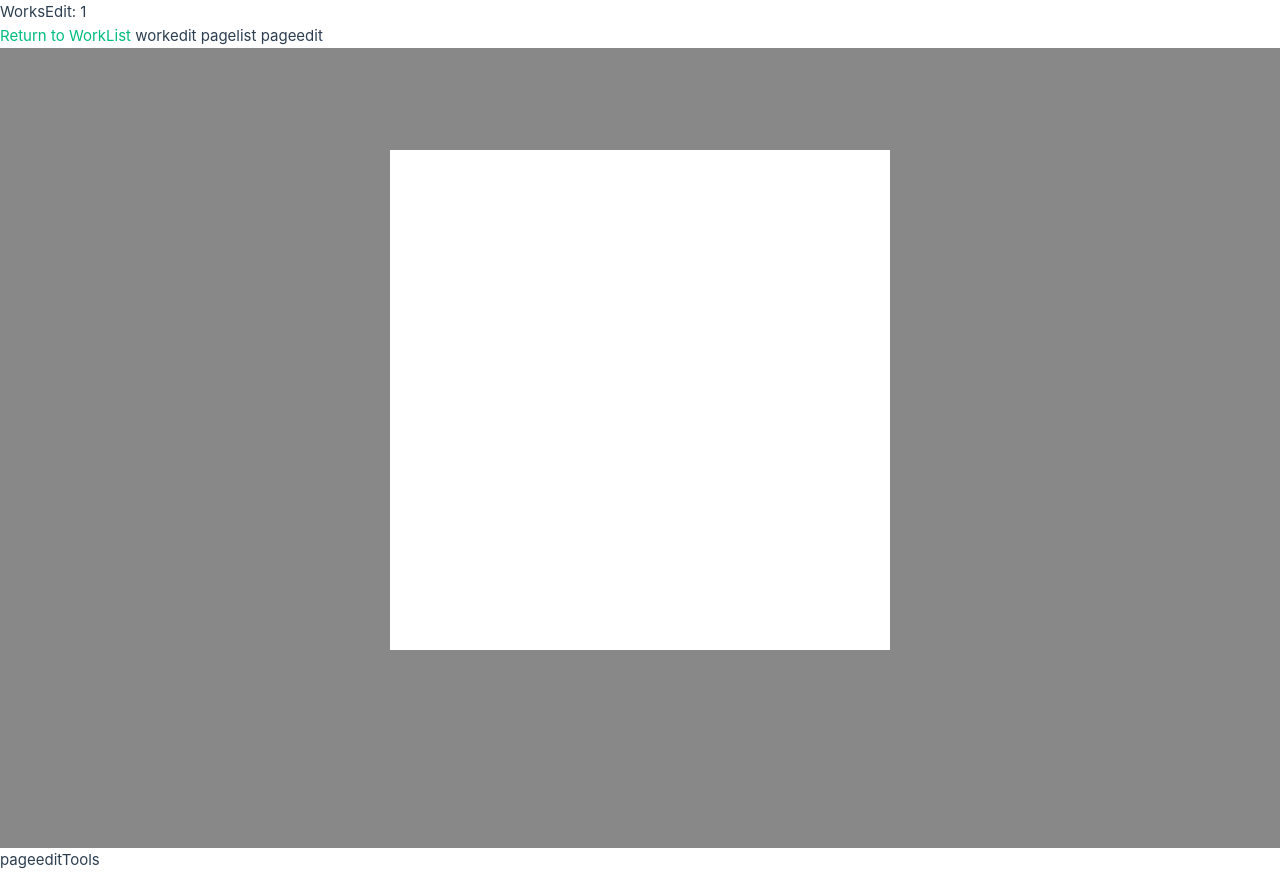
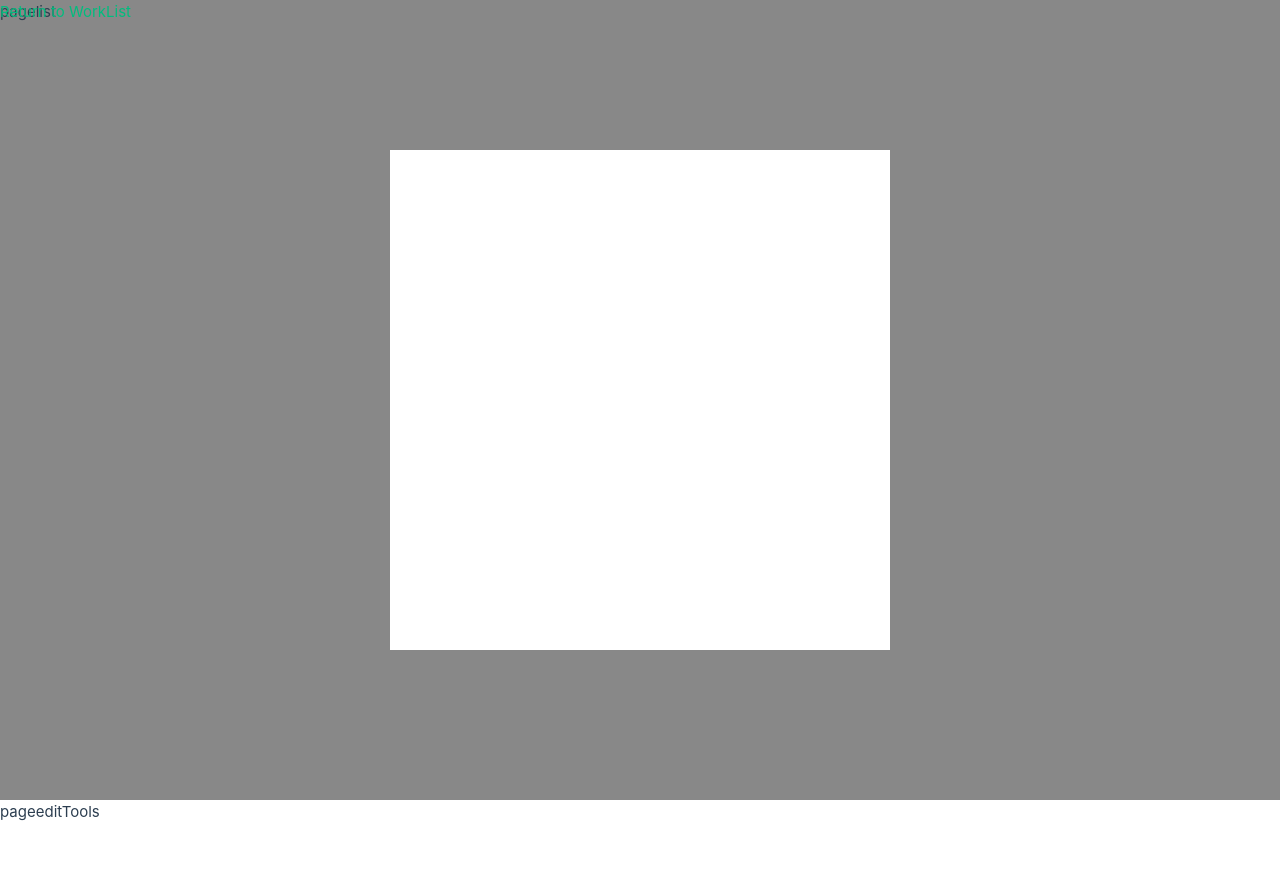
Before and after one commit to Kiterai/ComicSeeder, a Vue app in the folder frontend/: page /works/1 in a window 1280 px wide. After the commit the page ends 800 px from the top, so only its background shows below. Built offline with nearby package versions, Linux system fonts and the light colour scheme.

Commit message:
canvas回りのスタイル

```diff
--- a/frontend/src/components/workedit/PageEdit.vue
+++ b/frontend/src/components/workedit/PageEdit.vue
@@ -9,7 +9,6 @@ const props = defineProps<{
 </script>
 
 <template>
-    pageedit
     <PageEditCanvas></PageEditCanvas>
     <PageEditTools></PageEditTools>
 </template>
--- a/frontend/src/components/workedit/PageEditTools.vue
+++ b/frontend/src/components/workedit/PageEditTools.vue
@@ -1,10 +1,11 @@
-<script setup lang="ts">
-
-</script>
+<script setup lang="ts"></script>
 
 <template>
-    pageeditTools
-
+  <div :class="$style.tools">pageeditTools</div>
 </template>
 
-<style scoped lang="scss"></style>
+<style module>
+.tools {
+    position: fixed;
+}
+</style>
--- a/frontend/src/components/workedit/PageList.vue
+++ b/frontend/src/components/workedit/PageList.vue
@@ -1,8 +1,11 @@
-<script setup lang="ts">
-</script>
+<script setup lang="ts"></script>
 
 <template>
-    pagelist
+  <div :class="$style.pagelist">pagelist</div>
 </template>
 
-<style scoped lang="scss"></style>
+<style module>
+.pagelist {
+  position: fixed;
+}
+</style>
--- a/frontend/src/components/workedit/WorkEdit.vue
+++ b/frontend/src/components/workedit/WorkEdit.vue
@@ -1,12 +1,20 @@
 <script setup lang="ts">
-import PageList from './PageList.vue'
-import PageEdit from './PageEdit.vue'
+import PageList from './PageList.vue';
+import PageEdit from './PageEdit.vue';
 </script>
 
 <template>
-  workedit
-  <PageList></PageList>
-  <PageEdit :pageId="null"></PageEdit>
+  <div :class="$style.workedit">
+    <PageList></PageList>
+    <PageEdit :pageId="null"></PageEdit>
+  </div>
 </template>
 
-<style scoped lang="scss"></style>
+<style module>
+.workedit {
+  position: fixed;
+  height: 100vh;
+  width: 100vw;
+  overflow: hidden;
+}
+</style>
--- a/frontend/src/views/WorkEditView.vue
+++ b/frontend/src/views/WorkEditView.vue
@@ -2,15 +2,19 @@
 import WorkEdit from '@/components/workedit/WorkEdit.vue';
 
 const props = defineProps<{
-  id: string
-}>()
+  id: string;
+}>();
 </script>
 
 <template>
-  <div>WorksEdit: {{ props.id }}</div>
-  <RouterLink to="/works">Return to WorkList</RouterLink>
+  <RouterLink to="/works" :class="$style.menu">Return to WorkList</RouterLink>
 
   <WorkEdit></WorkEdit>
 </template>
 
-<style></style>
+<style module>
+.menu {
+  position: fixed;
+  z-index: 1;
+}
+</style>
```
